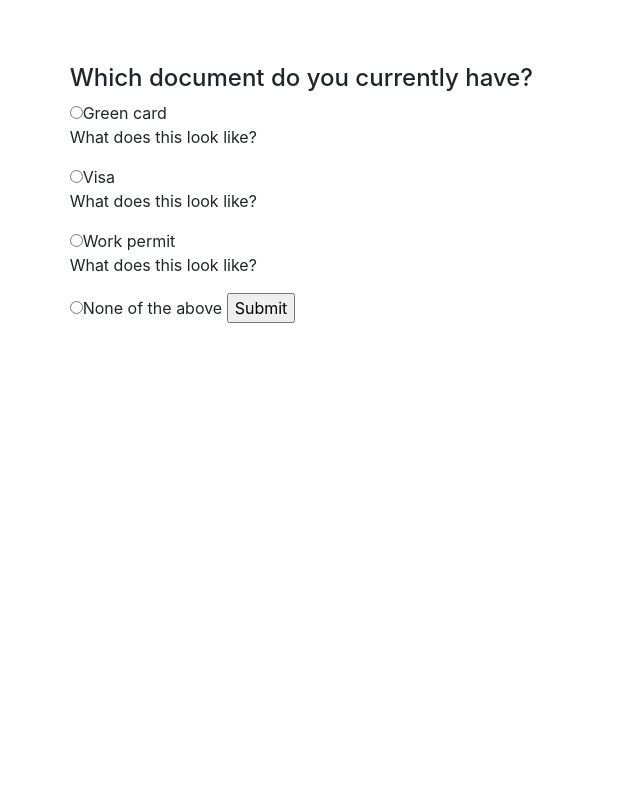
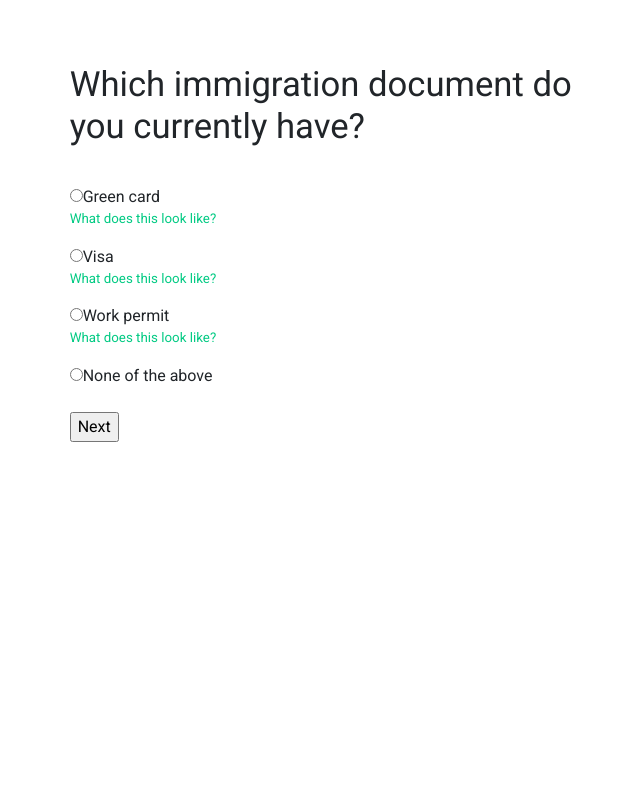
Before and after one commit to KristinEliseLee/hackforhumanity2018, a Flask app: page /quiz in a window 1280 px wide. Shown: the whole page, without its empty margins (52-692 px from the left). Run offline with Flask 2, Linux system fonts and the light colour scheme; some libraries are stand-ins or nearby versions.

Commit message:
Working demo of concept

```diff
--- a/server.py
+++ b/server.py
@@ -59,7 +59,7 @@ def set_answer():
         session['kidcit'] = kidcit
         if kidcit == 'yes':
             return '5'
-        return '6'
+        return '7'
 
     def quest5():
         """what documents do they have for kids if they are US citizens?
@@ -100,6 +100,9 @@ def set_answer():
 
 @app.route('/results')
 def show_results():
+
+
+
    return render_template('results.html')
 
 
--- a/static/css/style.css
+++ b/static/css/style.css
@@ -17,7 +17,12 @@ border-color: black;
 border-style: solid;
 }
 */
-html, body{height:100%; margin:0;padding:0}
+html, body{
+    height:100%;
+    margin:0;padding:0;
+    font-family: "Roboto", sans-serif;
+
+}
 
 .whole-height{
   height:100%;
@@ -40,3 +45,16 @@ img{
 #pic{
     position:relative;
 }
+#picside{
+    background-color: #f7f7fb;
+}
+h4{
+    font-size: 26pt;
+    margin-bottom: 28pt;
+}
+
+.showpic{
+    font-size: 10pt;
+    color: #02CA83;
+
+}
--- a/static/js/quiz.js
+++ b/static/js/quiz.js
@@ -1,71 +1,84 @@
 
 const questions = [
-`<h4>Which document do you currently have?</h4>
-<input type='radio' name='status' value='gc' required>Green card
+`<h4>Which immigration document do you currently have?</h4>
+<input type='radio' name='status' value='a green card' required>Green card
 <p id="gc.jpg" class="showpic">What does this look like?</p>
-<input type='radio' name='status' value='v'>Visa
-<p id="visa.jpg" class="showpic">What does this look like?</p>
-<input type='radio' name='status' value='wp'>Work permit
-<p id="workpermit.jpg" class="showpic">What does this look like?</p>
-<input type='radio' name='status' value='no'>None of the above
+<input type='radio' name='status' value='a visa'>Visa
+<p id="visa.png" class="showpic">What does this look like?</p>
+<input type='radio' name='status' value='a work permit'>Work permit
+<p id="workpermit.png" class="showpic">What does this look like?</p>
+<input type='radio' name='status' value='no current immigration status'>None of the above
 <input type='hidden' name='questnum' value='0'>
-<input type='submit'>`
+<br>
+<br>
+<input type='submit' value='Next'>`
 ,
 `<h4> Do you know your A-Number </h4>
-<p id="Anum.jpg" class="showpic">What does this look like?</p>
-<input type='radio' name='a-num' value='yes' required>yes
-<input type='radio' name='a-num' value='no' required>no
+<p id="anum.png" class="showpic">What does this look like?</p>
+<input type='radio' name='a-num' value='yes' required>Yes
+<br>
+<input type='radio' name='a-num' value='no' required>No
+<br>
 <br>
 <input type='hidden' name='questnum' value='1'>
-<input type='submit'>`
+<input type='submit'value='Next'>`
 ,
 `<h4> Which documents do you currently have for yourself?</h4>
-<input type='checkbox' name='doc' value='pass'>Passport of your home country
+<input type='checkbox' name='doc' value='passport'>Passport of your home country
 <br>
-<input type='checkbox' name='doc' value='bc'>Birth Certificate
+<input type='checkbox' name='doc' value='birth certificate'>Birth Certificate
 <br>
-<input type='checkbox' name='doc' value='ml'>Marriage License
+<input type='checkbox' name='doc' value='marriage license'>Marriage License
 <br>
-<input type='checkbox' name='doc' value='dl'>Driver's License or I.D. card
+<input type='checkbox' name='doc' value="driver's license">Driver's License or I.D. card
 <br>
-<input type='checkbox' name='doc' value='ssc'>Social Security Card or ITIN number
+<input type='checkbox' name='doc' value='social security card or ITIN number'>Social Security Card or ITIN number
+<br>
 <br>
 <input type='hidden' name='questnum' value='2'>
-<input type='submit'>`
+<input type='submit'value='Next'>`
 ,
 
 `<h4> Do you have any children under age 18?</h4>
-<input type='radio' name='kid' value='yes' required>yes
-<input type='radio' name='kid' value='no' required>no
+<input type='radio' name='kid' value='yes' required>Yes
+<br>
+<input type='radio' name='kid' value='no' required>No
 <input type='hidden' name='questnum' value='3'>
-<input type='submit'>`
+<br>
+<br>
+<input type='submit'value='Next'>`
 ,
 
 `<h4> Is your child/children a U.S. citizen?</h4>
-<input type='radio' name='kidcit' value='yes' required>yes
-<input type='radio' name='kidcit' value='no' required>no
+<input type='radio' name='kidcit' value='yes' required>Yes
+<br>
+<input type='radio' name='kidcit' value='no' required>No
 <input type='hidden' name='questnum' value='4'>
-<input type='submit'>`
+<br>
+<br>
+<input type='submit'value='Next'>`
 
 ,
 `<h4> Do you have these documents for your children?</h4>
-<input type='checkbox' name='kiddoc' value='pass'>U.S. Passport
+<input type='checkbox' name='kiddoc' value='U.S. Passport'>U.S. Passport
 <br>
-<input type='checkbox' name='kiddoc' value='bc'>U.S. Birth Certificate
+<input type='checkbox' name='kiddoc' value='U.S. Birth Certificate'>U.S. Birth Certificate
+<br>
+<input type='checkbox' name='kiddoc' value='U.S. Registry of Birth'>U.S. Registry of Birth
 <input type='hidden' name='questnum' value='5'>
-<input type='submit'>`
+<br>
+<br>
+<input type='submit'value='Next'>`
 ,
-`<h4> Do you have a copy of registry of their birth?</h4>
-<input type='radio' name='kidreg' value='yes' required>yes
-<input type='radio' name='kidreg' value='no' required>no
-<input type='hidden' name='questnum' value='6'>
-<input type='submit'>`
 ,
 `<h4>Is there an adult who can care for your child if you cannot?</h4>
-<input type='radio' name='kidcare' value='yes' required>yes
-<input type='radio' name='kidcare' value='no' required>no
+<input type='radio' name='kidcare' value='yes' required>Yes
+<br>
+<input type='radio' name='kidcare' value='no' required>No
 <input type='hidden' name='questnum' value='7'>
-<input type='submit'>`
+<br>
+<br>
+<input type='submit'value='Next'>`
 
 ];
 
--- a/templates/base.html
+++ b/templates/base.html
@@ -16,6 +16,7 @@
   src="https://code.jquery.com/jquery-3.3.1.min.js"
   integrity="sha256-FgpCb/KJQlLNfOu91ta32o/NMZxltwRo8QtmkMRdAu8="
   crossorigin="anonymous"></script>
+  <link href="https://fonts.googleapis.com/css?family=Roboto" rel="stylesheet">
 
 </head>
 <body>
--- a/templates/newpage.html
+++ b/templates/newpage.html
@@ -5,6 +5,7 @@
 {% endblock %}
 
 {% block body %}
+
 <div class="container-fluid whole-height">
     <div class="row whole-height">
             <div id="quizbox" class="offset-1 col-5">
```
Also changed, not shown: templates/results.html (+66 -5 lines), static/pictures/Anum.png (added), static/pictures/visa.png (added), static/pictures/workpermit.png (added).
